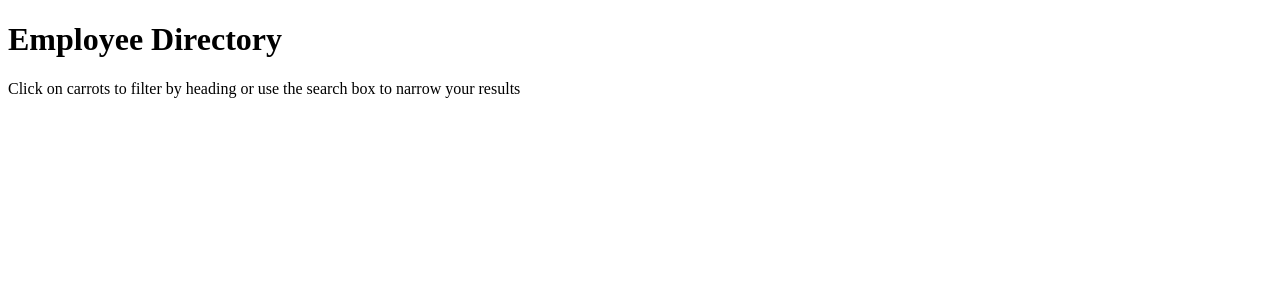
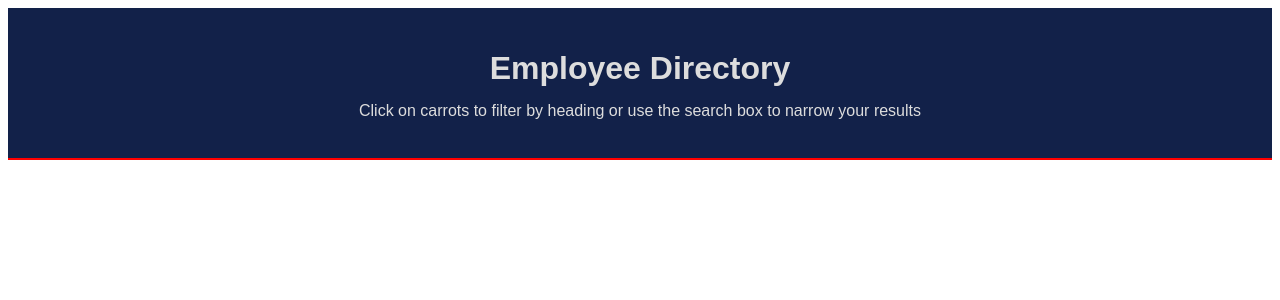
Before and after one commit to jennifoo/employee-directory-react, a React (Create React App) app: page / in a window 1280 px wide. Shown: the top 300 px of the page. Built offline with nearby package versions, Linux system fonts and the light colour scheme.

Commit message:
Set up CSS for Title component

```diff
--- a/src/components/Title/index.js
+++ b/src/components/Title/index.js
@@ -4,8 +4,10 @@ import "./style.css";
 function Title() {
   return (
     <header>
+    <div className="content">
     <h1>Employee Directory</h1>
     <p>Click on carrots to filter by heading or use the search box to narrow your results</p>
+    </div>
     </header>
 )
 }
--- a/src/components/Title/style.css
+++ b/src/components/Title/style.css
@@ -0,0 +1,26 @@
+header {
+  position: relative;
+  background-color: #122149;
+  border-bottom: solid 2px red;
+  min-height: 150px;
+  text-align: center;
+  align-items: center;
+  color: #ddd;
+  font-family: sans-serif;
+}
+
+header .content {
+  position: absolute;
+  top: 50%;
+  left: 50%;
+  -ms-transform: translate(-50%, -50%);
+  transform: translate(-50%, -50%);
+}
+
+header h1 {
+  margin-bottom: 15px;
+}
+
+header p {
+  margin-top: 0;
+}
```
